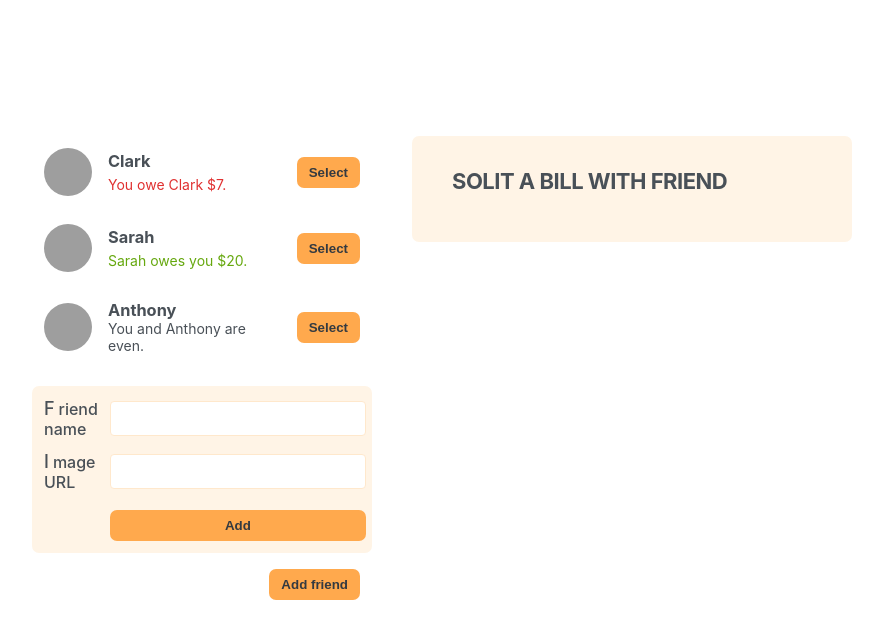
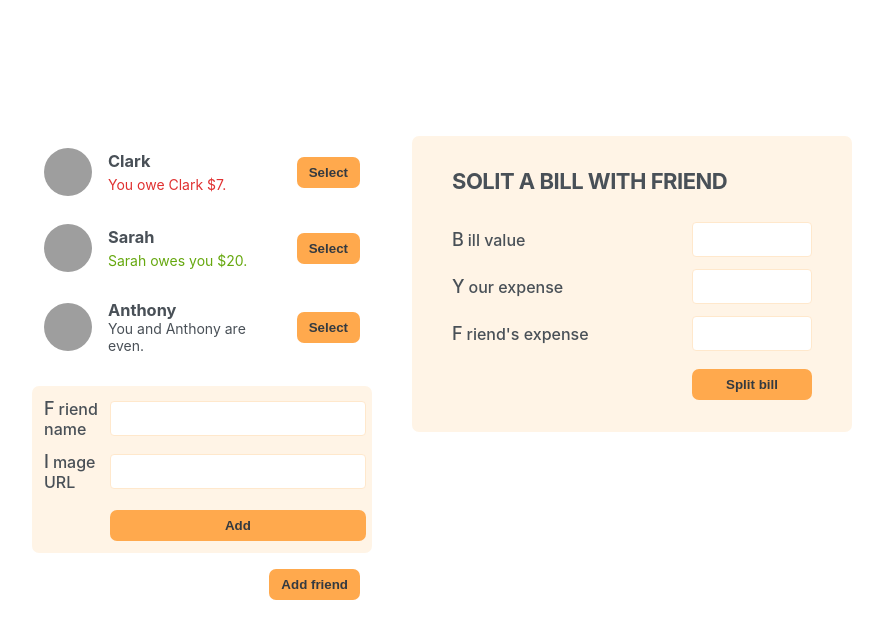
Before and after one commit to coderrob22/compartir-la-comida, a React (Create React App) app: page / in a window 1280 px wide. Shown: the top 638 px of the page, without its empty margins (198-1081 px from the left). Built offline with nearby package versions, Linux system fonts and the light colour scheme; grey boxes are pictures that could not be loaded.

Commit message:
split bill component- added static input fields for value, your expense, and your friends

```diff
--- a/src/App.js
+++ b/src/App.js
@@ -90,6 +90,17 @@ function FormSplitBill() {
   return (
     <form className="form-split-bill">
       <h2>Solit a bill with friend</h2>
+
+      <label>Bill value</label>
+      <input type="text" />
+
+      <label>Your expense</label>
+      <input type="text" />
+
+      <label>Friend's expense</label>
+      <input type="text" />
+
+      <Button>Split bill</Button>
     </form>
   )
 }
```
